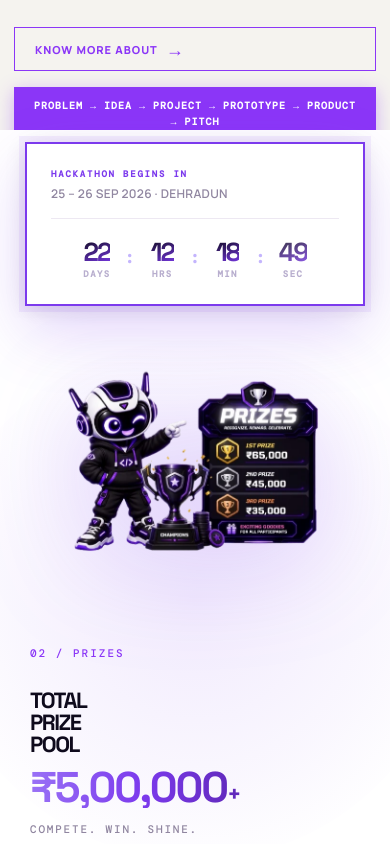
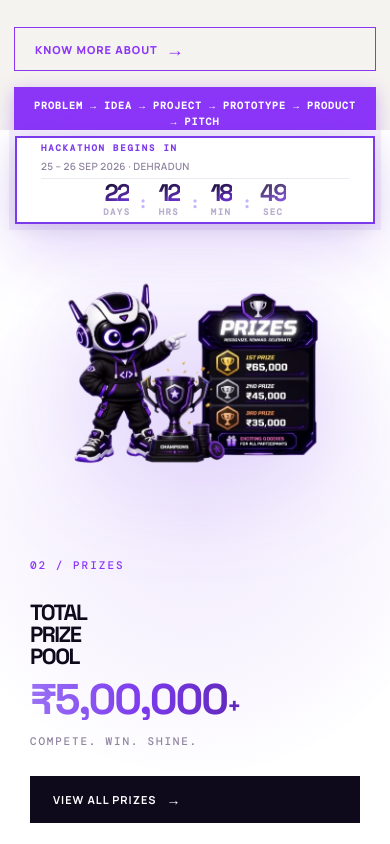
Before and after one commit to HarshSingh7718/HackTheFuture3.0, a React (Vite) app: page / in a window 390 px wide. Shown: the part 1380-2224 px from the top of the page. Built offline with nearby package versions, Linux system fonts and the light colour scheme.

Commit message:
Update rules and footer

```diff
--- a/src/components/Footer.tsx
+++ b/src/components/Footer.tsx
@@ -32,7 +32,7 @@ export function Footer() {
 
         <div className="hp-ft-col">
           <h4>Participate</h4>
-          <a href="/rules">Code of Conduct</a>
+          <a href="/rules?tab=conduct">Code of Conduct</a>
           <a href="/rules">Rules &amp; Guidelines</a>
           <a href="/faq">FAQ</a>
           <a href="/contact">Contact</a>
--- a/src/pages/Rules.tsx
+++ b/src/pages/Rules.tsx
@@ -68,15 +68,16 @@ const sections = [
     subtitle: 'Fair play, respect and expected behaviour.',
     icon: Shield,
     points: [
-      'Respect all participants, mentors, organizers, judges, volunteers and venue staff.',
+    'Respect all participants, mentors, organizers, judges, volunteers and campus staff.',
     'Carry your valid college ID card and official participant badge at all times.',
     'Zero tolerance for plagiarism — all work must be original, built during the hackathon.',
     'Do not use unfair means (pre-built code without disclosure, copying) during the hackathon.',
     'Harassment, discrimination or inappropriate behaviour of any kind will not be tolerated.',
-      'Non-vegetarian food and alcohol are strictly NOT allowed inside the venue.',
-      'Do not consume alcohol, drugs, cigarettes or any prohibited substances at or near the venue.',
-      'Do not leave the campus or venue without prior permission from organizers.',
-      'Maintain cleanliness and professional discipline at the venue at all times.',
+    'Non-vegetarian food and alcohol are strictly NOT allowed inside the campus.',
+    'Smoking, tobacco, cigarettes and vaping are strictly NOT allowed inside the campus.',
+    'Do not consume alcohol, drugs, cigarettes, tobacco or any prohibited substances inside the campus.',
+    'Do not leave the campus without prior permission from organizers.',
+    'Maintain cleanliness and professional discipline inside the campus at all times.',
     'Do not sleep in restricted areas (labs, corridors) — use designated rest areas only.',
     'Do not miss submission timelines; late entries will not be entertained.',
     'Any violation of this code may result in immediate disqualification without prior notice.',
@@ -85,7 +86,9 @@ const sections = [
 ]
 
 export function RulesPage() {
-  const [active, setActive] = useState('eligibility')
+  const [active, setActive] = useState(
+  new URLSearchParams(window.location.search).get('tab') || 'eligibility'
+)
 
   const activeSection = sections.find(s => s.id === active)!
 
--- a/src/styles/homepage-sections.css
+++ b/src/styles/homepage-sections.css
@@ -2409,13 +2409,13 @@
   border: 1px solid rgba(245, 158, 11, 0.3);
   font: 700 11px 'DM Mono', monospace;
   letter-spacing: 2px;
-  color: #fcd34d;
+  color: #ffffff;
   text-transform: uppercase;
   margin-bottom: 16px;
 }
 
 .hp-cg-pill-icon {
-  color: #f59e0b;
+  display:none;
 }
 
 .hp-cg-heading {
@@ -3029,6 +3029,18 @@
   transition: background .2s, transform .2s;
   white-space: nowrap;
 }
+@media (max-width: 640px) {
+  .hp-spon-cta {
+    padding: 8px 16px;
+    font-size: 10px;
+    gap: 6px;
+  }
+
+  .hp-spon-cta svg {
+    width: 5px;
+    height: 5px;
+  }
+}
 
 .hp-spon-cta:hover {
   background: #6d28d9;
@@ -3681,28 +3693,54 @@
   .hp-cd {
     margin-top: -56px;
     margin-bottom: -56px;
+    padding: 6px 12px;
   }
 
   .hp-cd-box {
     flex-direction: column;
-    gap: 20px;
-    padding: 24px 24px;
-    max-width: 340px;
+    gap: 2px;
+    padding: 4px 24px;
+    max-width: 360px;
   }
 
   .hp-cd-meta {
     border-right: none;
     border-bottom: 1px solid #ede8f2;
     padding-right: 0;
-    padding-bottom: 16px;
+    padding-bottom: 5px;
     width: 100%;
   }
 
+  .hp-cd-eyebrow {
+    font-size: 7px;
+  }
+
+  .hp-cd-date {
+    font-size: 10px;
+  }
+
+  .hp-cd-units {
+    gap: 1px;
+  }
+
   .hp-cd-unit {
-    min-width: 52px;
-  }
-}
-
+    min-width: 45px;
+    gap: 1px;
+  }
+
+  .hp-cd-num {
+    font-size: 24px;
+  }
+
+  .hp-cd-label {
+    font-size: 6px;
+  }
+
+  .hp-cd-colon {
+    font-size: 17px;
+    padding-bottom: 7px;
+  }
+}
 /* ══════════════════════════════════════════════
    NEXT-GEN PRE-FOOTER LAUNCHPAD CTA
 ══════════════════════════════════════════════ */
@@ -4016,7 +4054,7 @@
 /* ── Mobile & Mid Tablet: 768px ── */
 @media (max-width: 768px) {
   .section {
-    padding: 56px 20px !important;
+    padding: 25px 20px !important;
   }
 
   /* Journey section */
```
Lines whose indentation alone changed are shown as unchanged.
